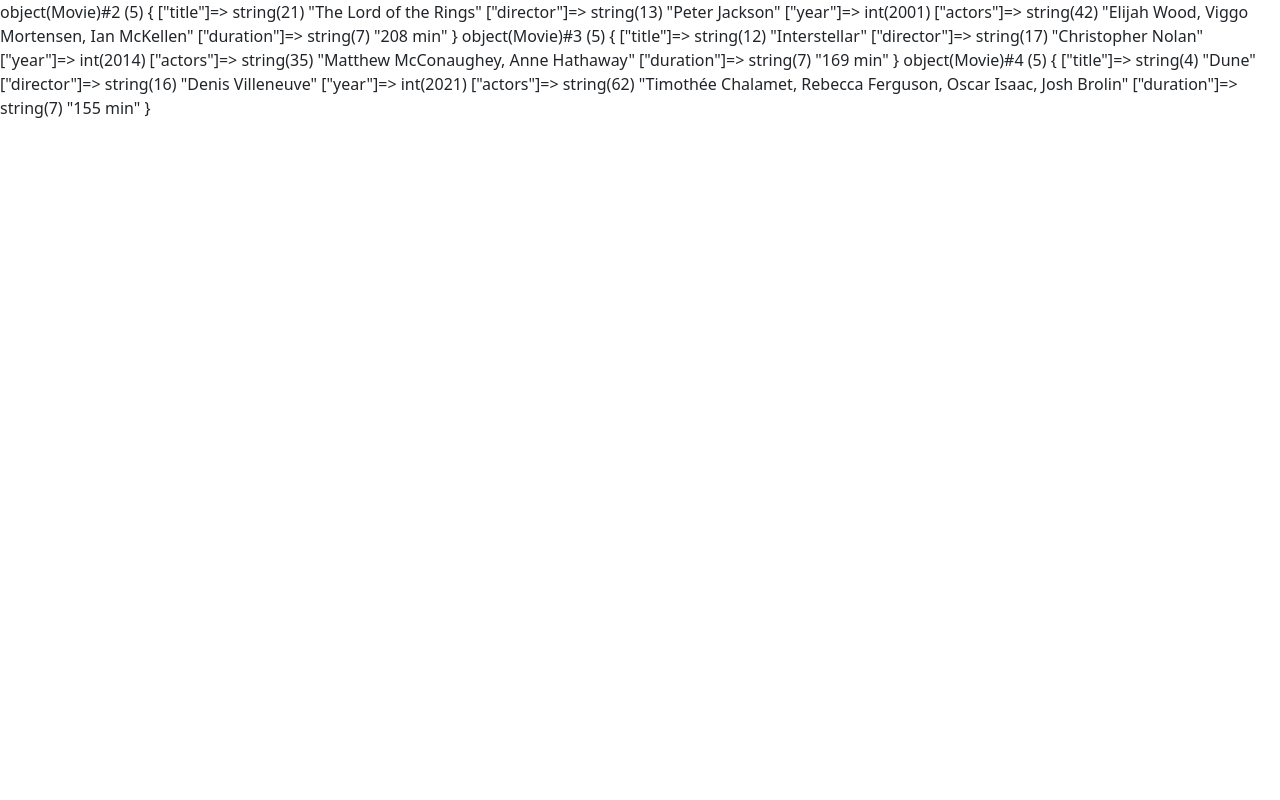
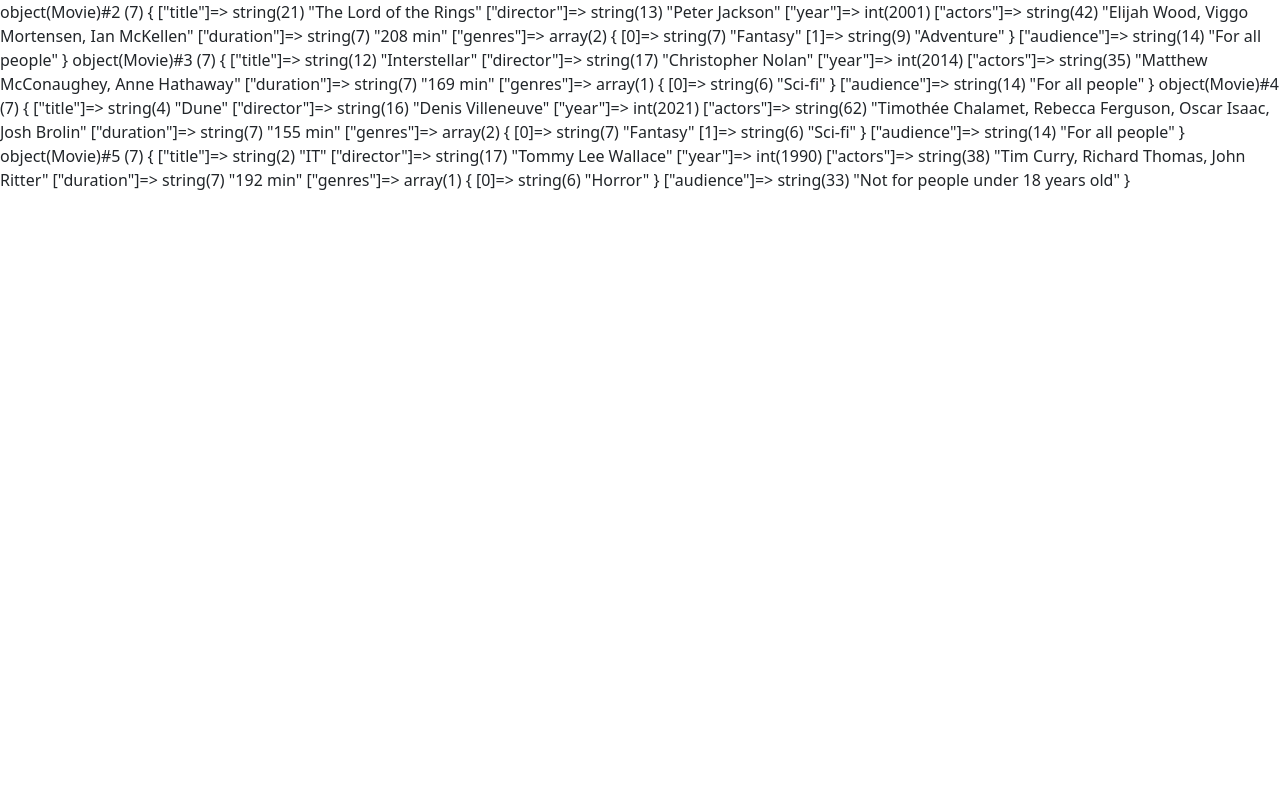
Before and after one commit to KevinZucca/php-oop-1, a PHP site: page / in a window 1280 px wide. Run offline with PHP 8.4, Linux system fonts and the light colour scheme.

Commit message:
feat: Movie objects

```diff
--- a/Models/Movie.php
+++ b/Models/Movie.php
@@ -7,13 +7,23 @@ class Movie {
     public $year;
     public $actors;
     public $duration;
+    public $genres;
+    public $audience;
 
-    function __construct(string $title, string $director, int $year, string $actors, string $duration){
+    function __construct(string $title, string $director, int $year, string $actors, string $duration, array $genres, string $audience){
         $this->title = $title;
         $this->director = $director;
         $this->year = $year;
         $this->actors = $actors;
         $this->duration = $duration;
+        $this->genres = $genres;
+        $this->audience = $audience;
+    }
+
+    public function setAudience($genres){
+        if($genres == "Horror"){
+            $this->audience = "Not for people under 18 years old";
+        }
     }
 }
 
--- /dev/null
+++ b/Models/db.php
@@ -0,0 +1,10 @@
+<?php
+
+
+$lordOfTheRings = new Movie( "The Lord of the Rings", "Peter Jackson", 2001, "Elijah Wood, Viggo Mortensen, Ian McKellen", "208 min", ["Fantasy", "Adventure"], "For all people");
+$interstellar = new Movie("Interstellar", "Christopher Nolan", 2014, "Matthew McConaughey,  Anne Hathaway", "169 min", ["Sci-fi"], "For all people");
+$dune = new Movie("Dune", "Denis Villeneuve", 2021, "Timothée Chalamet, Rebecca Ferguson, Oscar Isaac, Josh Brolin", "155 min", ["Fantasy", "Sci-fi"], "For all people");
+$it = new Movie("IT", "Tommy Lee Wallace", 1990, "Tim Curry, Richard Thomas, John Ritter", "192 min", ["Horror"], "For all people");
+
+
+?>
--- a/index.php
+++ b/index.php
@@ -1,18 +1,14 @@
 <?php
 
 require_once "./Models/Movie.php";
+require_once "./Models/db.php";
 
-$lordOfTheRings = new Movie("The Lord of the Rings", "Peter Jackson", 2001, "Elijah Wood, Viggo Mortensen, Ian McKellen", "208 min");
-$interstellar = new Movie("Interstellar", "Christopher Nolan", 2014, "Matthew McConaughey,  Anne Hathaway", "169 min");
-$dune = new Movie("Dune", "Denis Villeneuve", 2021, "Timothée Chalamet, Rebecca Ferguson, Oscar Isaac, Josh Brolin", "155 min");
-
+$it->setAudience("Horror");
 
 var_dump($lordOfTheRings);
 var_dump($interstellar);
 var_dump($dune);
-
-
-
+var_dump($it);
 ?>
 
 
```
Also changed, not shown: Views/header.php (added, +25 -0 lines).
